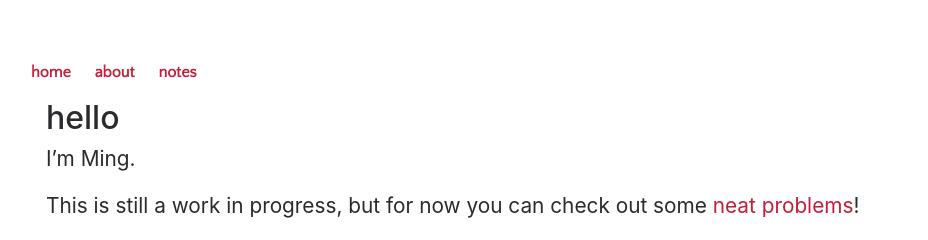
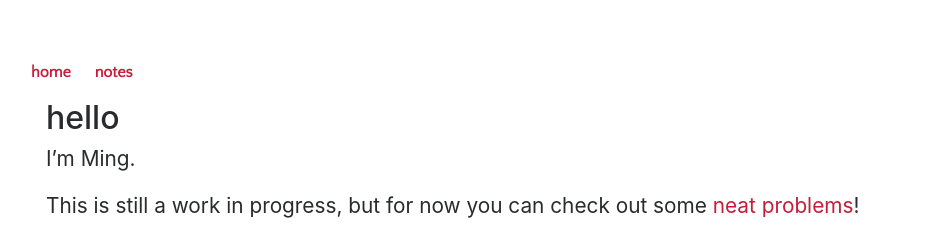
Before and after one commit to mingyli/mingyli.github.io, a Jekyll site: the page built from index_old.md, in a window 1280 px wide. Shown: the top 240 px of the page, without its empty margins (161-1089 px from the left). Built offline with Jekyll 4.4.1, drawn with Linux system fonts in a browser that asks for light colours; nearby versions of some CDN libraries.

Commit message:
removed about link

```diff
--- a/_layouts/default.html
+++ b/_layouts/default.html
@@ -6,7 +6,7 @@
     <nav>
         <ul>
             <li><a href="/">home</a></li>
-            <li><a href="/about/">about</a></li>
+            <!-- <li><a href="/about/">about</a></li> -->
             <!-- <li><a href="/projects/">projects</a></li> -->
             <li><a href="/notes/">notes</a></li>
         </ul>
```
